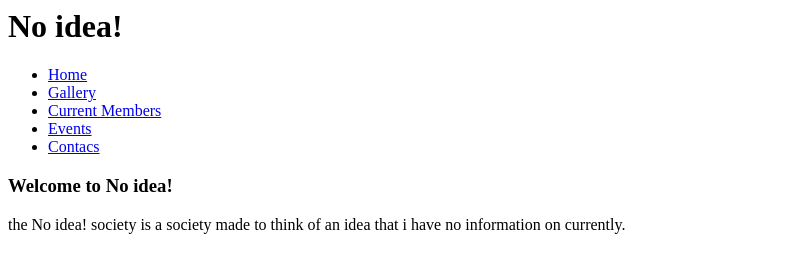
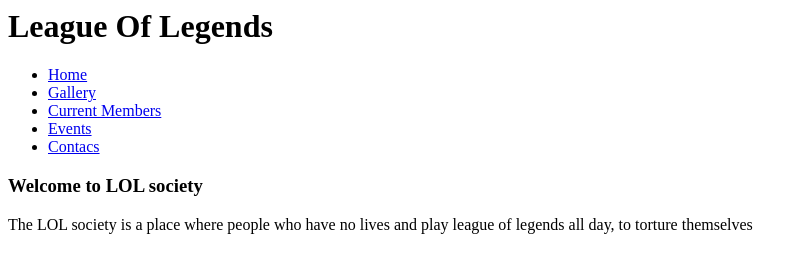
Before and after one commit to AquaTic132/WebDesign-Coursework, a plain HTML site: page coursework/index.html in a window 1280 px wide. Shown: the whole page, without its empty margins (0-807 px from the left). Drawn offline with Linux system fonts and the light colour scheme.

Commit message:
Add files via upload

```diff
--- a/coursework/index.html
+++ b/coursework/index.html
@@ -1,12 +1,12 @@
 <html>
     <head>
-        <title>No idea! Society </title>
+        <title>LOL Society </title>
     </head>
 
     <body>
         <header>
             <h1>
-                No idea!
+                League Of Legends
             </h1>
         </header>
 
@@ -26,10 +26,10 @@
         <main>
             <div>
                 <h3>
-                    Welcome to No idea!
+                    Welcome to LOL society
                 </h3>
                 <p>
-                    the No idea! society is a society made to think of an idea that i have no information on currently.
+                    The LOL society is a place where people who have no lives and play league of legends all day, to torture themselves
                 </p>
             </div>
 
```
Also changed, not shown: coursework/img_gallery.html (+3 -9 lines), coursework/images/Ranks.jpg (added).
